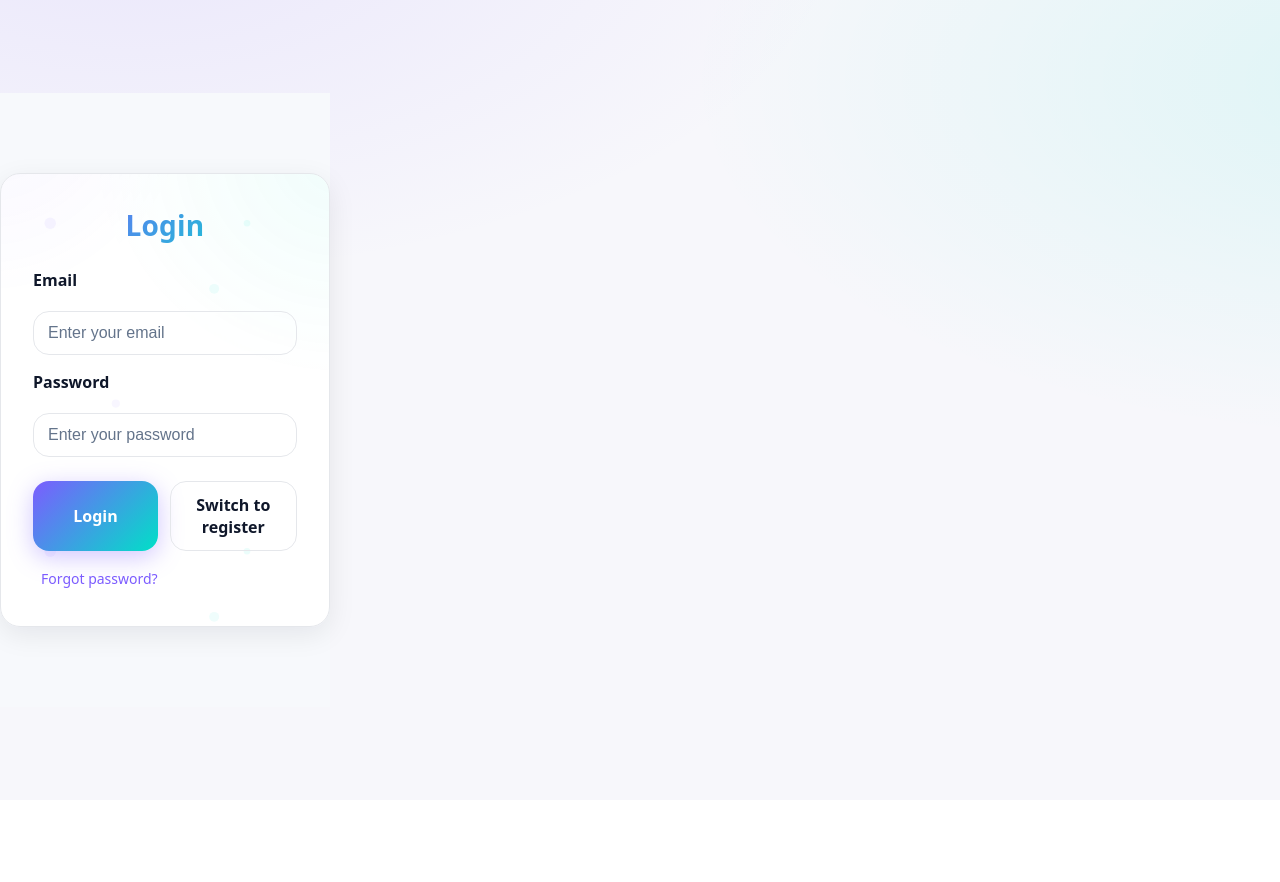
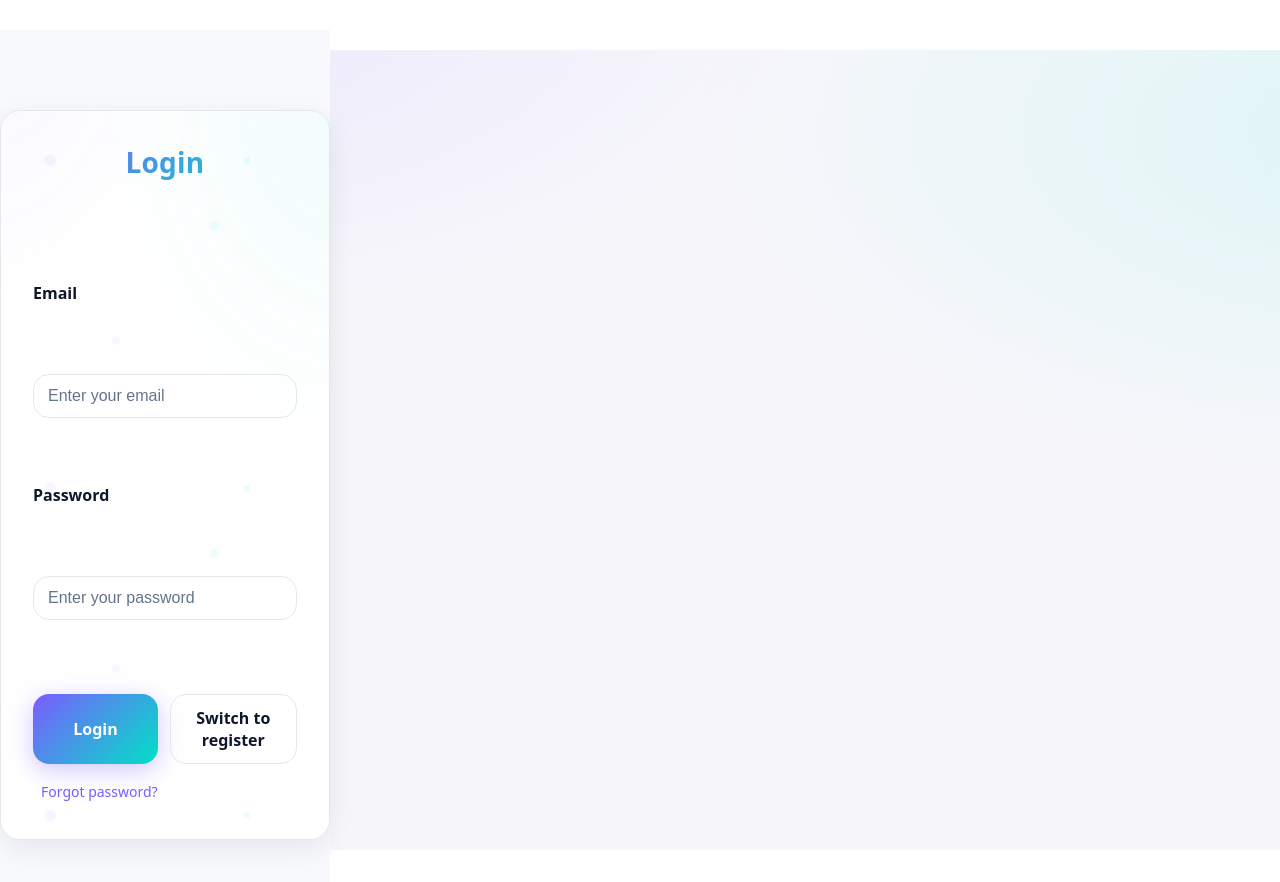
Before and after one commit to Adibhai0845B/potd, a React (Vite) app in the folder client/: page / in a window 1280 px wide. Shown: the top 882 px of the page. Before the commit the page ends 800 px from the top, so only its background shows below. Built offline with nearby package versions, Linux system fonts and the light colour scheme; no server answers.

Commit message:
height settlement

```diff
--- a/client/src/pages/Dashboard.css
+++ b/client/src/pages/Dashboard.css
@@ -8,7 +8,10 @@
    ============================== */
 
 /* ---------- Tokens (keep your palette) ---------- */
-:root {
+*{
+  margin-top: 50px;
+}
+:root{
   --bg: #0b0d10;
   --panel: rgba(255,255,255,0.06);
   --panel-strong: rgba(255,255,255,0.10);
```
